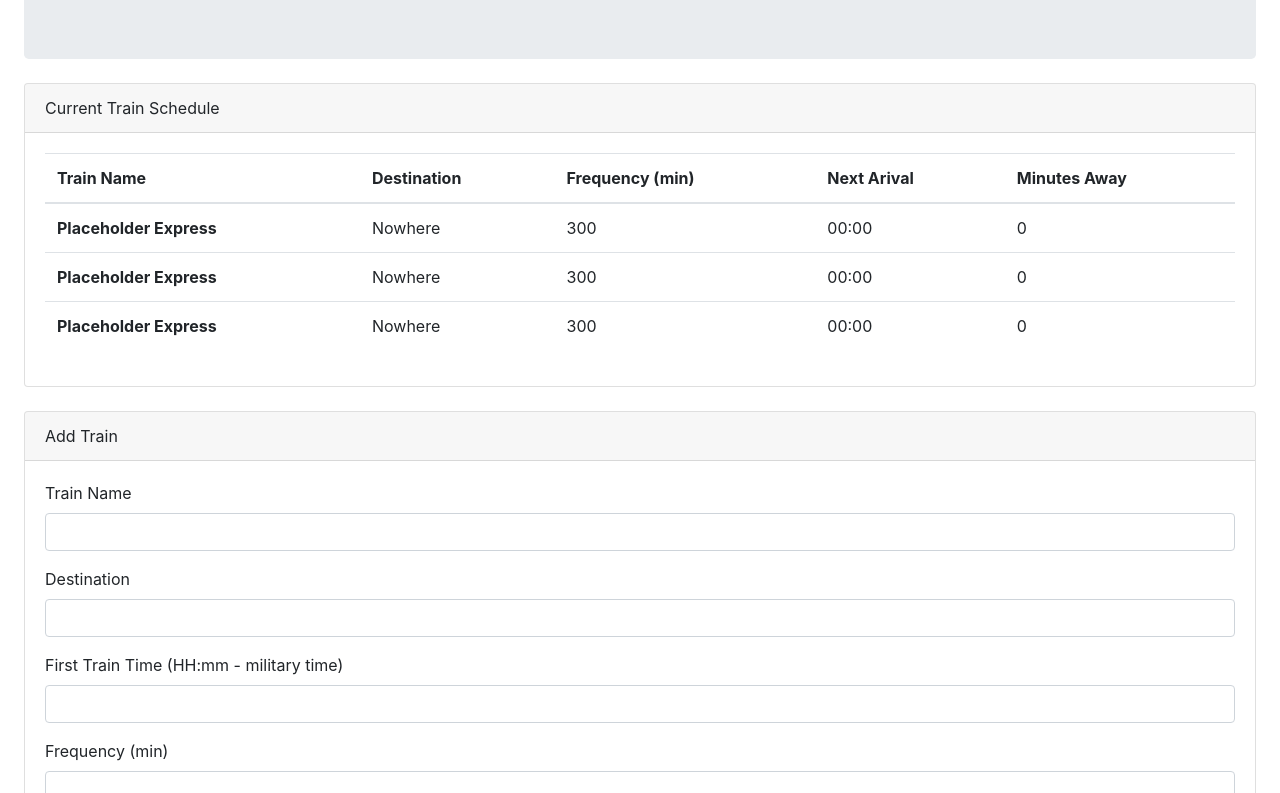
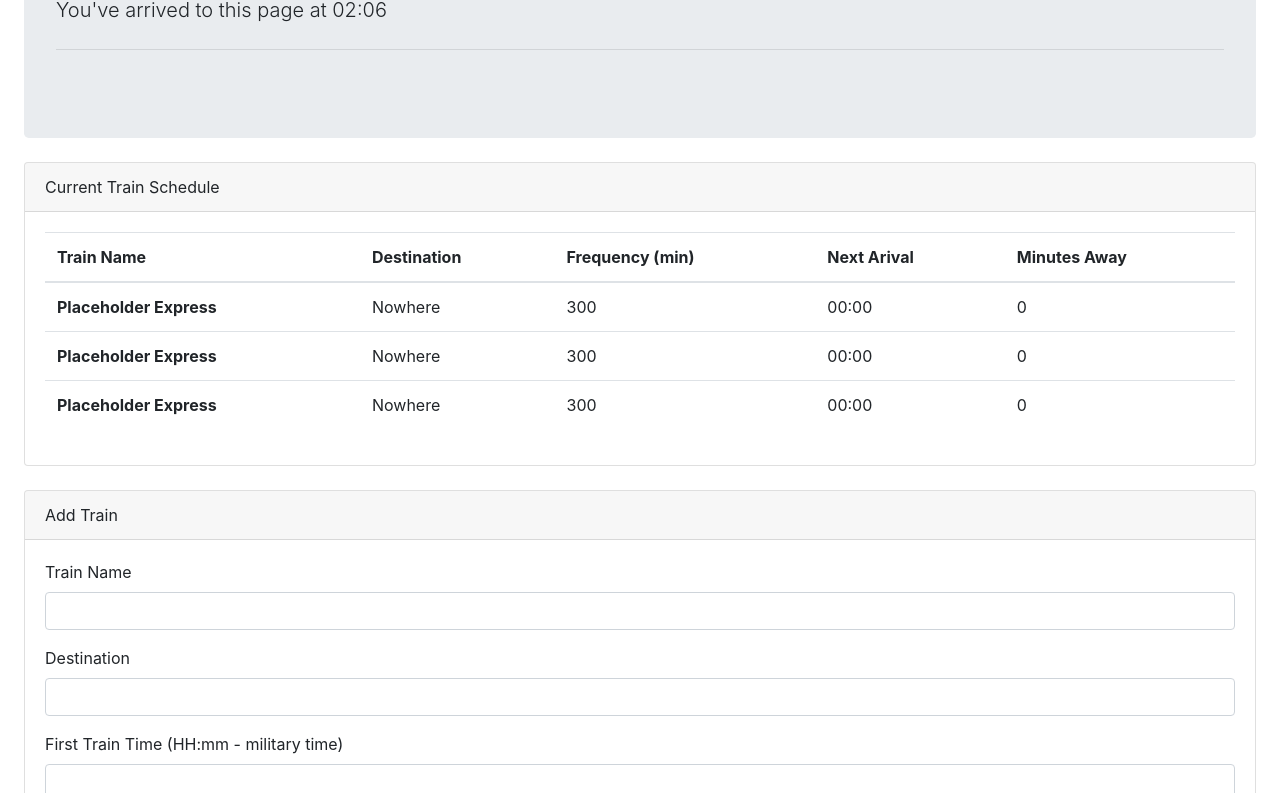
Before and after one commit to frdclav/TrainSchedule, a plain HTML site: page index.html in a window 1280 px wide. Shown: the part 168-961 px from the top of the page. Drawn offline with nearby package versions, Linux system fonts and the light colour scheme.

Commit message:
adds a little current time display in preparation for storing and calculating arrival times

```diff
--- a/app.js
+++ b/app.js
@@ -1,3 +1,11 @@
+// display the current time
+const arrivalTime = new Date()
+const t = arrivalTime.toTimeString();
+const tShort = t.substring(0, 5);
+$("#curTime").text(tShort)
+
+
+
 // jquery selectors
 // train-times-table
 const trainTableBody = $("#train-table-body");
--- a/index.html
+++ b/index.html
@@ -13,6 +13,8 @@
 <body>
     <div class="jumbotron m-4">
         <h1 class="display-4 text-center">Hyperbolic Train Times Chamber</h1>
+        <p class="lead">You've arrived to this page at <span id="curTime"></span></p>
+        <hr class="my-4">
     </div>
     <div class="row card m-4">
         <div class="card-header">Current Train Schedule</div>
```
